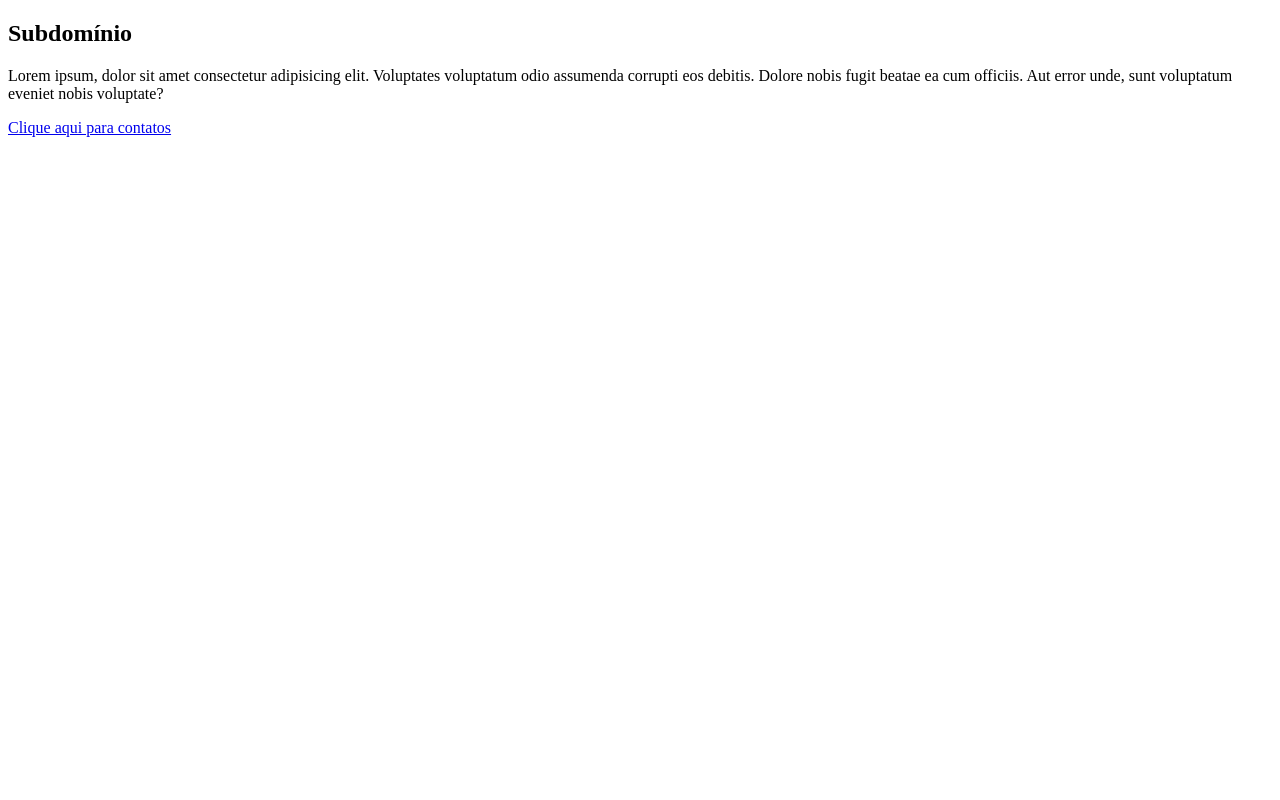
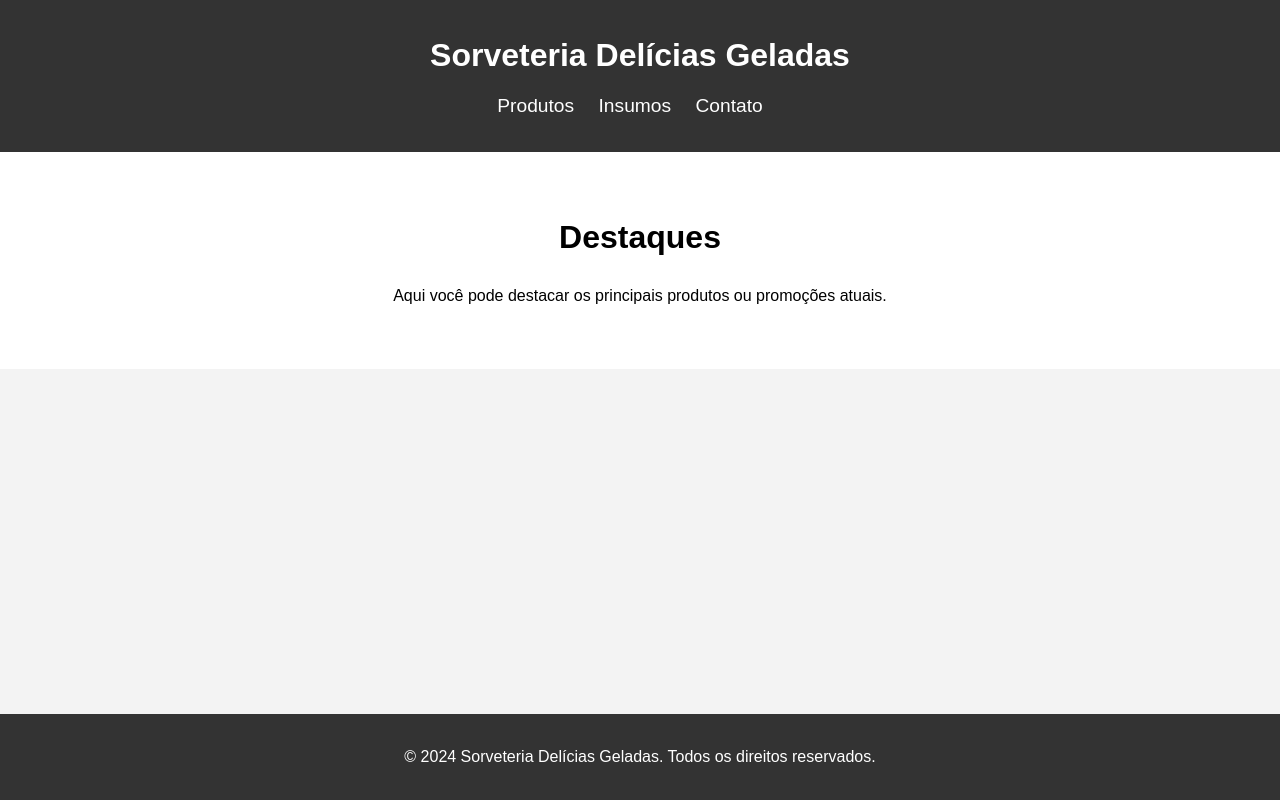
Before and after one commit to devfabricyo/devfabricyo.github.io, a plain HTML site: page index.html in a window 1280 px wide. Drawn offline with Linux system fonts and the light colour scheme.

Commit message:
Update index.html

```diff
--- a/index.html
+++ b/index.html
@@ -1,20 +1,36 @@
 <!DOCTYPE html>
-<html lang="en">
+<html lang="pt-br">
 <head>
     <meta charset="UTF-8">
     <meta name="viewport" content="width=device-width, initial-scale=1.0">
-    <title>Document</title>
-    <link rel="stylesheet" href="estilo.css">
+    <title>Sorveteria Delícias Geladas - Controle de Estoque</title>
+    <link rel="stylesheet" href="styles.css">
 </head>
 <body>
-    <h2>Subdomínio</h2>
-    <p>
-        Lorem ipsum, dolor sit amet consectetur adipisicing elit. Voluptates voluptatum odio assumenda corrupti eos debitis. Dolore nobis fugit beatae ea cum officiis. Aut error unde, sunt voluptatum eveniet nobis voluptate?
-    </p>
-    <p>
-        <a href="contatos.html">
-            Clique aqui para contatos
-        </a>
-    </p>
+    <header>
+        <div class="container">
+            <h1>Sorveteria Delícias Geladas</h1>
+            <nav>
+                <ul>
+                    <li><a href="produtos.html">Produtos</a></li>
+                    <li><a href="insumos.html">Insumos</a></li>
+                    <li><a href="contato.html">Contato</a></li>
+                </ul>
+            </nav>
+        </div>
+    </header>
+
+    <section id="destaques" class="section">
+        <div class="container">
+            <h2>Destaques</h2>
+            <p>Aqui você pode destacar os principais produtos ou promoções atuais.</p>
+        </div>
+    </section>
+
+    <footer>
+        <div class="container">
+            <p>&copy; 2024 Sorveteria Delícias Geladas. Todos os direitos reservados.</p>
+        </div>
+    </footer>
 </body>
 </html>
```
